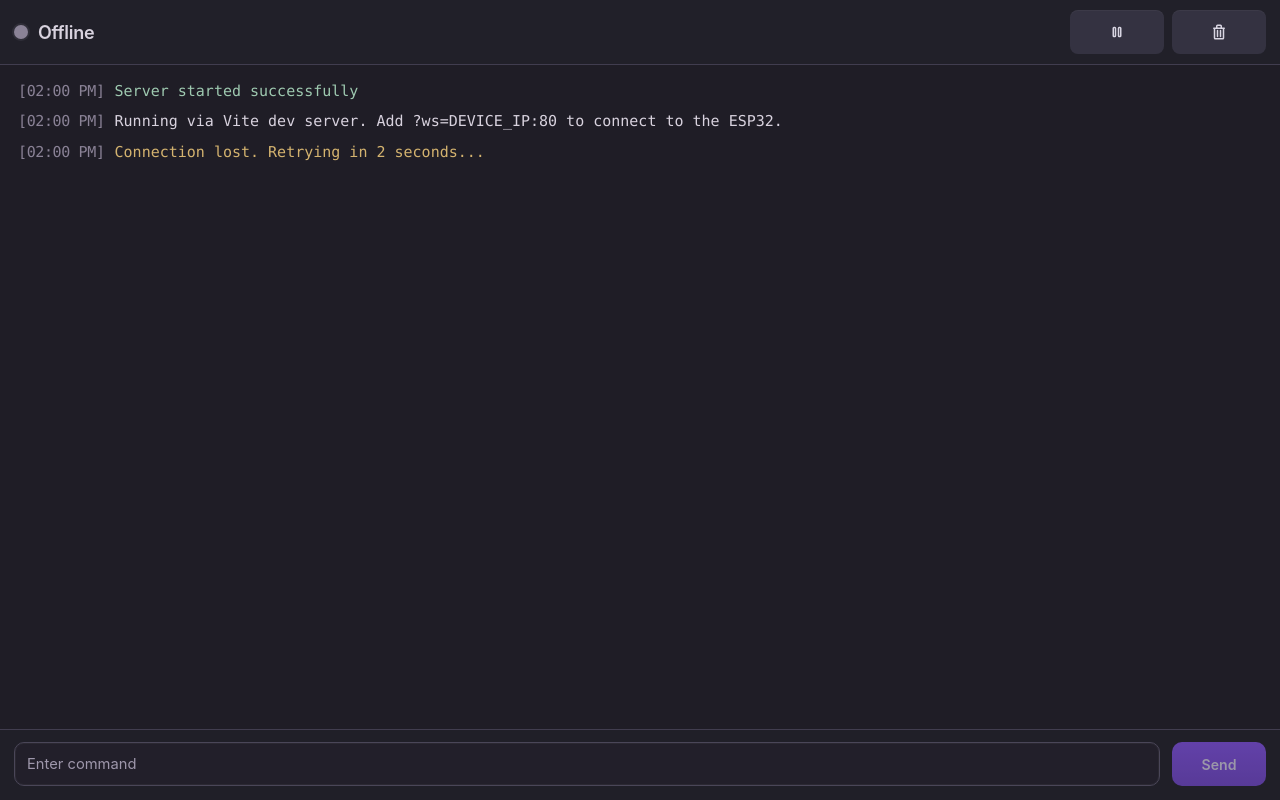
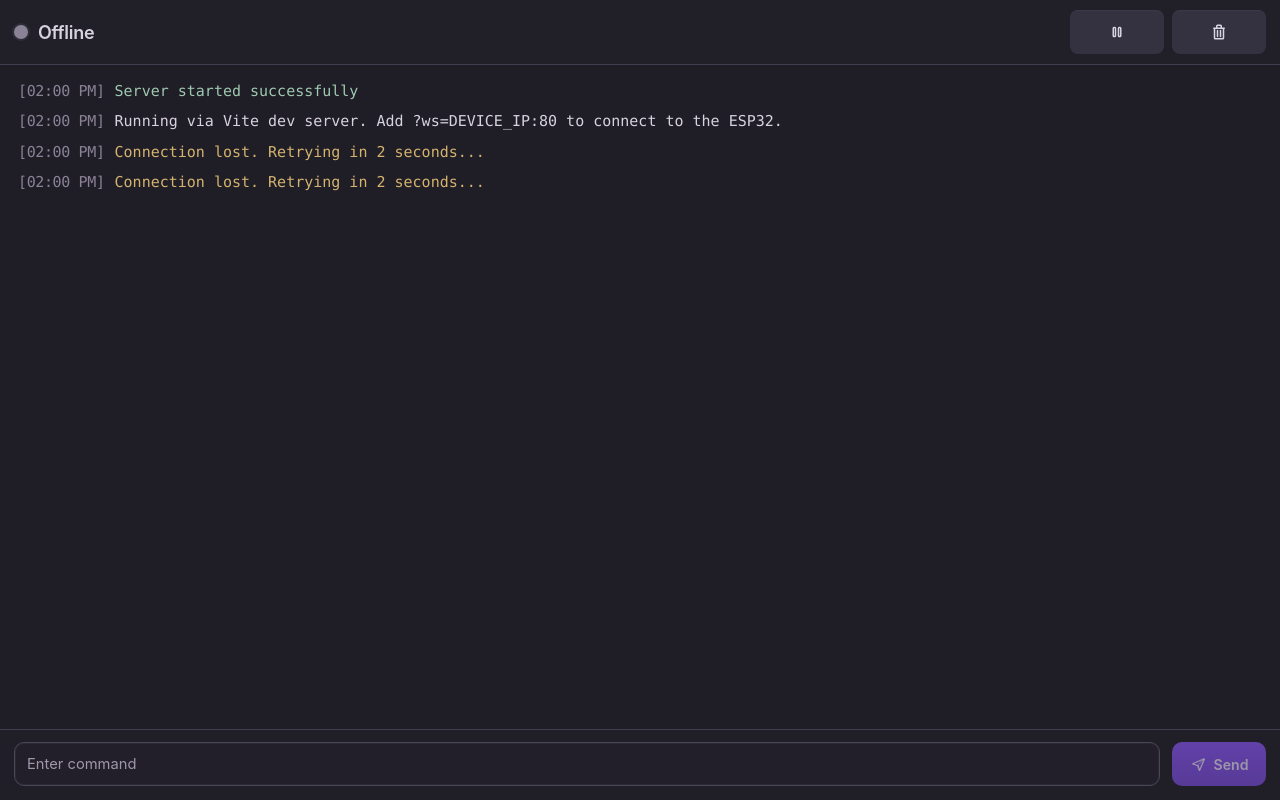
Before and after one commit to rydikov/dali-sniffer, a website built with Vite: page webui/index.html in a window 1280 px wide. Built offline with nearby package versions, Linux system fonts and the light colour scheme; no server answers.

Commit message:
Refine web console composer layout

```diff
--- a/webui/index.html
+++ b/webui/index.html
@@ -31,7 +31,12 @@
         <label class="input-wrap">
           <input id="command-input" type="text" maxlength="120" placeholder="Enter command" autocomplete="off">
         </label>
-        <button id="send-button" type="submit">Send</button>
+        <button id="send-button" type="submit" aria-label="Send command">
+          <svg aria-hidden="true" xmlns="http://www.w3.org/2000/svg" width="18" height="18" fill="none" viewBox="0 0 24 24">
+            <path fill="currentColor" d="M21.8 3.6a1 1 0 0 0-1.08-.2L3.72 10.7a1 1 0 0 0 .08 1.87l6.93 2.52 2.52 6.93a1 1 0 0 0 .89.66h.05a1 1 0 0 0 .92-.58l7.3-17a1 1 0 0 0-.2-1.1ZM5.99 11.58l12.94-5.55-7.29 7.29-5.65-1.74Zm8.44 7.36-1.74-5.65 7.29-7.29-5.55 12.94Z"/>
+          </svg>
+          <span>Send</span>
+        </button>
       </form>
     </footer>
   </section>
--- a/webui/src/styles.css
+++ b/webui/src/styles.css
@@ -19,15 +19,23 @@
 
 body {
   margin: 0;
-  min-height: 100vh;
+  height: 100vh;
   background: var(--bg);
   color: var(--text);
   font-family: var(--font);
+  overflow: hidden;
+}
+
+@supports (height: 100dvh) {
+  body {
+    height: 100dvh;
+  }
 }
 
 .shell {
   width: 100%;
-  min-height: 100vh;
+  height: 100%;
+  min-height: 0;
   display: flex;
   flex-direction: column;
   background: linear-gradient(180deg, rgba(255, 255, 255, 0.03), transparent 16%), var(--bg);
@@ -104,6 +112,7 @@ body {
 
 .messages {
   flex: 1;
+  min-height: 0;
   overflow-y: auto;
   padding: 16px 18px;
   display: flex;
@@ -224,6 +233,19 @@ button {
     0 10px 24px rgba(93, 49, 178, 0.25);
 }
 
+#send-button {
+  display: inline-flex;
+  align-items: center;
+  justify-content: center;
+  gap: 8px;
+}
+
+#send-button svg {
+  width: 16px;
+  height: 16px;
+  flex: 0 0 auto;
+}
+
 button:disabled {
   opacity: 0.6;
   box-shadow: none;
```
Also changed, not shown: AGENTS.md (added, +9 -0 lines), main/web_dist/assets/app.css (+1 -1 lines), main/web_dist/index.html (+6 -1 lines).
